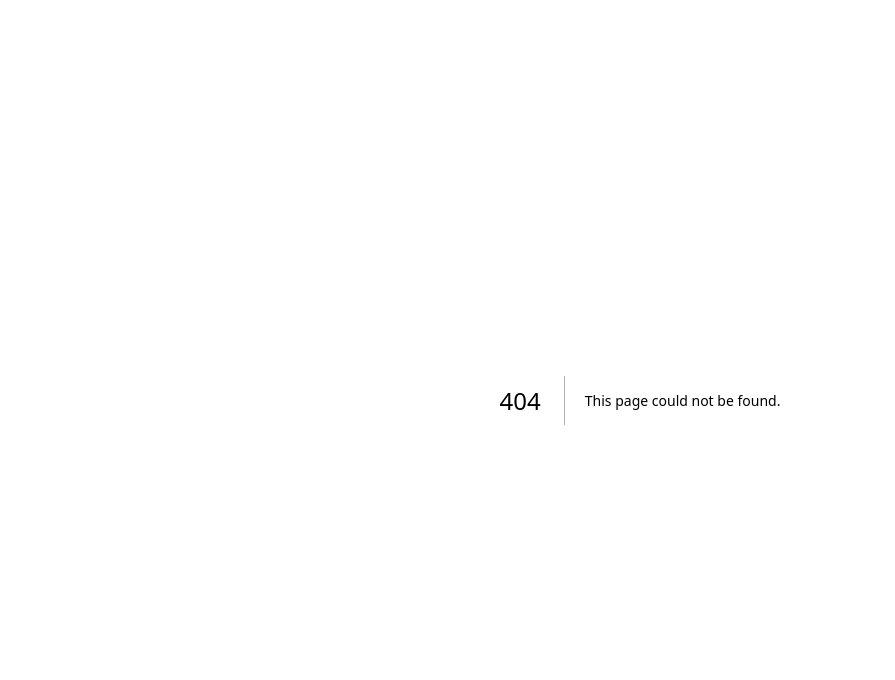
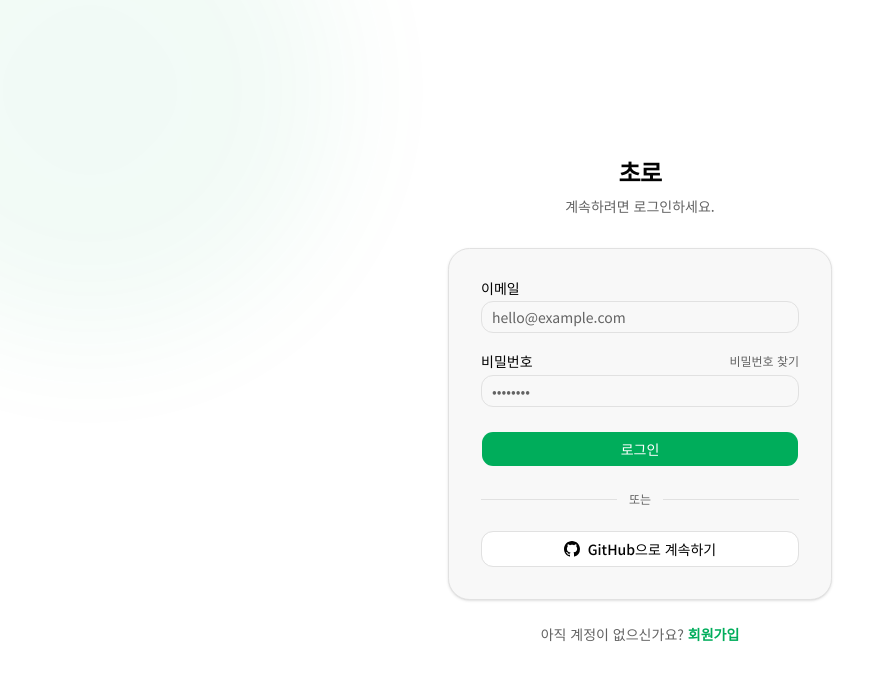
Before and after one commit to chobolevel/log-fe, a Next.js app: page /login in a window 1280 px wide. Before the commit this address had no page. Shown: the top 680 px of the page, without its empty margins (0-895 px from the left). Built offline with nearby package versions, Linux system fonts and the light colour scheme.

Commit message:
feat: 로그인 페이지 구현
헤더/푸터 없는 풀스크린 중앙 정렬 레이아웃에 로그인 카드 구성.
이메일/비밀번호 폼, GitHub 소셜 로그인, 회원가입 링크 포함.
Separator flex-1 적용으로 구분선 깨짐 수정.

```diff
--- /dev/null
+++ b/src/app/(auth)/layout.tsx
@@ -0,0 +1,16 @@
+export default function AuthLayout({ children }: { children: React.ReactNode }) {
+  return (
+    <div className="relative flex flex-1 flex-col items-center justify-center overflow-hidden px-4 py-12">
+      {/* 배경 그린 블러 */}
+      <div
+        aria-hidden
+        className="pointer-events-none absolute -left-40 -top-40 h-[500px] w-[500px] rounded-full bg-green opacity-[0.05] blur-3xl"
+      />
+      <div
+        aria-hidden
+        className="pointer-events-none absolute -bottom-40 -right-40 h-[400px] w-[400px] rounded-full bg-green opacity-[0.04] blur-3xl"
+      />
+      {children}
+    </div>
+  );
+}
--- /dev/null
+++ b/src/app/(auth)/login/page.tsx
@@ -0,0 +1,96 @@
+import Link from "next/link";
+import { Button } from "@/components/ui/button";
+import { Input } from "@/components/ui/input";
+import { Label } from "@/components/ui/label";
+import { Separator } from "@/components/ui/separator";
+
+export default function LoginPage() {
+  return (
+    <div className="w-full max-w-sm">
+      {/* 로고 */}
+      <div className="mb-8 text-center">
+        <Link
+          href="/"
+          className="inline-block select-none text-2xl font-black tracking-tight"
+        >
+          초로
+        </Link>
+        <p className="mt-2 text-sm text-muted-foreground">
+          계속하려면 로그인하세요.
+        </p>
+      </div>
+
+      {/* 카드 */}
+      <div className="rounded-2xl border border-border bg-card p-8 shadow-sm">
+        <form className="flex flex-col gap-5">
+          <div className="flex flex-col gap-1.5">
+            <Label htmlFor="email">이메일</Label>
+            <Input
+              id="email"
+              type="email"
+              placeholder="hello@example.com"
+              autoComplete="email"
+              required
+            />
+          </div>
+
+          <div className="flex flex-col gap-1.5">
+            <div className="flex items-center justify-between">
+              <Label htmlFor="password">비밀번호</Label>
+              <Link
+                href="/forgot-password"
+                className="text-xs text-muted-foreground underline-offset-4 hover:text-foreground hover:underline"
+              >
+                비밀번호 찾기
+              </Link>
+            </div>
+            <Input
+              id="password"
+              type="password"
+              placeholder="••••••••"
+              autoComplete="current-password"
+              required
+            />
+          </div>
+
+          <Button
+            type="submit"
+            className="mt-1 h-9 w-full bg-green text-green-foreground hover:bg-green/85"
+          >
+            로그인
+          </Button>
+        </form>
+
+        <div className="my-6 flex items-center gap-3">
+          <Separator className="flex-1" />
+          <span className="shrink-0 text-xs text-muted-foreground">또는</span>
+          <Separator className="flex-1" />
+        </div>
+
+        {/* GitHub OAuth */}
+        <Button variant="outline" className="h-9 w-full gap-2">
+          <svg
+            xmlns="http://www.w3.org/2000/svg"
+            viewBox="0 0 24 24"
+            className="size-4"
+            fill="currentColor"
+          >
+            <path d="M12 0C5.37 0 0 5.37 0 12c0 5.31 3.435 9.795 8.205 11.385.6.105.825-.255.825-.57 0-.285-.015-1.23-.015-2.235-3.015.555-3.795-.735-4.035-1.41-.135-.345-.72-1.41-1.23-1.695-.42-.225-1.02-.78-.015-.795.945-.015 1.62.87 1.845 1.23 1.08 1.815 2.805 1.305 3.495.99.105-.78.42-1.305.765-1.605-2.67-.3-5.46-1.335-5.46-5.925 0-1.305.465-2.385 1.23-3.225-.12-.3-.54-1.53.12-3.18 0 0 1.005-.315 3.3 1.23.96-.27 1.98-.405 3-.405s2.04.135 3 .405c2.295-1.56 3.3-1.23 3.3-1.23.66 1.65.24 2.88.12 3.18.765.84 1.23 1.905 1.23 3.225 0 4.605-2.805 5.625-5.475 5.925.435.375.81 1.095.81 2.22 0 1.605-.015 2.895-.015 3.3 0 .315.225.69.825.57A12.02 12.02 0 0 0 24 12c0-6.63-5.37-12-12-12z" />
+          </svg>
+          GitHub으로 계속하기
+        </Button>
+      </div>
+
+      {/* 회원가입 링크 */}
+      <p className="mt-6 text-center text-sm text-muted-foreground">
+        아직 계정이 없으신가요?{" "}
+        <Link
+          href="/signup"
+          className="font-semibold text-green underline-offset-4 hover:underline"
+        >
+          회원가입
+        </Link>
+      </p>
+    </div>
+  );
+}
```
